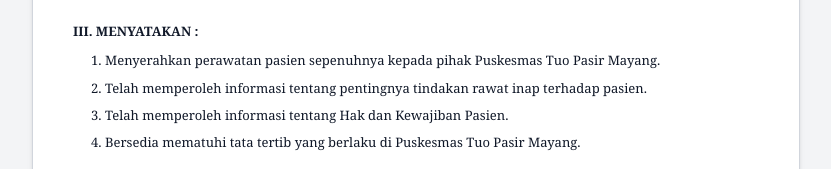
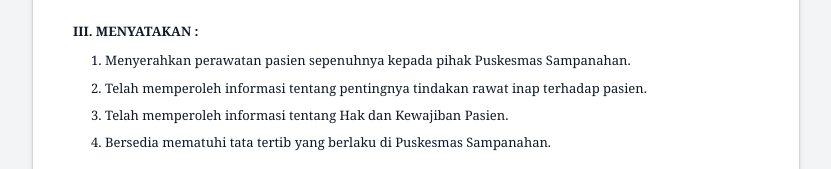
Before and after one commit to Pkmsampanahan/suratugd, a plain HTML site: page suratrawat.html in a window 1280 px wide. Shown: the part 631-800 px from the top of the page, without its empty margins (224-1055 px from the left). Drawn offline with nearby package versions, Linux system fonts and the light colour scheme.

Commit message:
Add files via upload

```diff
--- a/suratrawat.html
+++ b/suratrawat.html
@@ -132,10 +132,10 @@
             <div>
                 <h4 class="font-bold mb-2">III. MENYATAKAN :</h4>
                 <ol class="list-decimal pl-8 space-y-1.5 text-justify">
-                    <li>Menyerahkan perawatan pasien sepenuhnya kepada pihak Puskesmas Tuo Pasir Mayang.</li>
+                    <li>Menyerahkan perawatan pasien sepenuhnya kepada pihak Puskesmas Sampanahan.</li>
                     <li>Telah memperoleh informasi tentang pentingnya tindakan rawat inap terhadap pasien.</li>
                     <li>Telah memperoleh informasi tentang Hak dan Kewajiban Pasien.</li>
-                    <li>Bersedia mematuhi tata tertib yang berlaku di Puskesmas Tuo Pasir Mayang.</li>
+                    <li>Bersedia mematuhi tata tertib yang berlaku di Puskesmas Sampanahan.</li>
                 </ol>
             </div>
 
```
